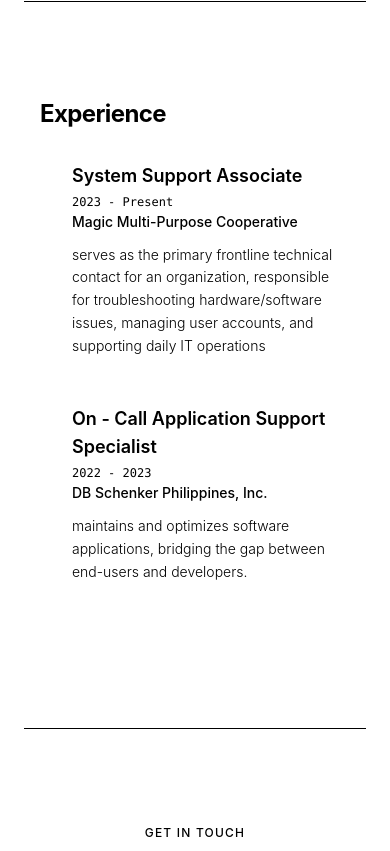
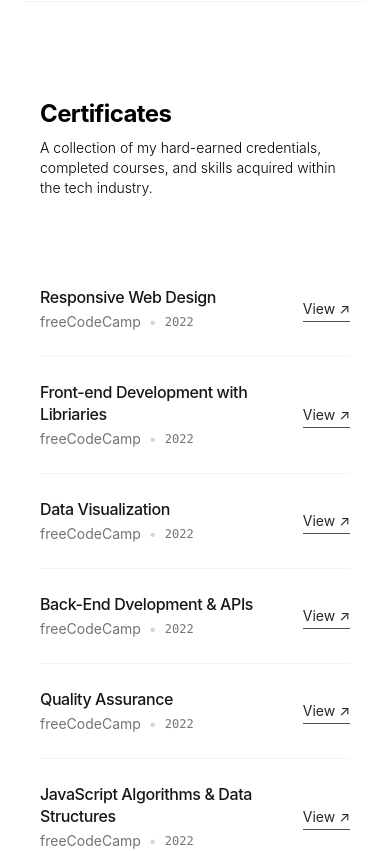
Before and after one commit to Vargas0fficial/personal-portfolio, a React (Vite) app in the folder frontend/: page / in a window 390 px wide. Shown: the part 5120-5971 px from the top of the page. Built offline with nearby package versions, Linux system fonts and the light colour scheme; the HTML template or start-up script is replaced by a standard one.

Commit message:
added certifcate section and added some adjustments

```diff
--- a/frontend/index.html
+++ b/frontend/index.html
@@ -4,7 +4,7 @@
     <meta charset="UTF-8" />
     <link rel="icon" type="image/svg+xml" href="/favicon.ico" />
     <meta name="viewport" content="width=device-width, initial-scale=1.0" />
-    <title>My Portfolio</title>
+    <title>Mark - Portfolio</title>
   </head>
   <body>
     <div id="root"></div>
--- a/frontend/src/App.jsx
+++ b/frontend/src/App.jsx
@@ -5,6 +5,7 @@ const Hero = lazy(() => import('./components/Hero'));
 const About = lazy(() => import('./components/About'));
 const Skills = lazy(() => import('./components/Skills'));
 const Projects = lazy(() => import('./components/Projects'));
+const Certificates = lazy(() => import('./components/Certificates'));
 const Experience = lazy(() => import('./components/Experience'));
 const Contact = lazy(() => import('./components/Contact'));
 
@@ -50,6 +51,7 @@ function App() {
           <About />
           <Skills />
           <Projects />
+          <Certificates />
           <Experience />
           <Contact />
         </main>
--- /dev/null
+++ b/frontend/src/components/Certificates.tsx
@@ -0,0 +1,161 @@
+import React from 'react';
+import { motion } from 'framer-motion';
+
+const Certificates = () => {
+  // Sample data for certificates - replace with actual data as needed:
+  const certificatesList = [
+    {
+      id: 1,
+      title: "Responsive Web Design",
+      issuer: "freeCodeCamp",
+      date: "2022",
+      credentialUrl: "https://www.freecodecamp.org/certification/vargasmark/responsive-web-design",
+    },
+    {
+      id: 2,
+      title: "Front-end Development with Libriaries",
+      issuer: "freeCodeCamp",
+      date: "2022",
+      credentialUrl: "https://www.freecodecamp.org/certification/vargasmark/front-end-development-with-libraries",
+    },
+    {
+      id: 3,
+      title: "Data Visualization",
+      issuer: "freeCodeCamp",
+      date: "2022",
+      credentialUrl: "https://www.freecodecamp.org/certification/vargasmark/data-visualization",
+    },
+    {
+      id: 4,
+      title: "Back-End Dvelopment & APIs",
+      issuer: "freeCodeCamp",
+      date: "2022",
+      credentialUrl: "https://www.freecodecamp.org/certification/vargasmark/back-end-development-and-apis",
+    },
+    {
+      id: 5,
+      title: "Quality Assurance",
+      issuer: "freeCodeCamp",
+      date: "2022",
+      credentialUrl: "https://www.freecodecamp.org/certification/vargasmark/quality-assurance-v7",
+    },
+    {
+      id: 6,
+      title: "JavaScript Algorithms & Data Structures",
+      issuer: "freeCodeCamp",
+      date: "2022",
+      credentialUrl: "https://www.freecodecamp.org/certification/vargasmark/javascript-algorithms-and-data-structures",
+    },
+    {
+      id: 7,
+      title: "Legacy Full-Stack",
+      issuer: "freeCodeCamp",
+      date: "2022",
+      credentialUrl: "https://www.freecodecamp.org/certification/vargasmark/full-stack",
+    },
+    {
+      id: 8,
+      title: "Insights from Data with BigQuery",
+      issuer: "Google Cloud",
+      date: "October 31, 2022",
+      credentialUrl: "https://www.skills.google/public_profiles/c1bdefb3-1d07-498a-bde8-0466efc6d9a4/badges/2794302",
+    },
+    {
+      id: 9,
+      title: "Google Cloud Essentials",
+      issuer: "Google Cloud",
+      date: "October 30, 2022",
+      credentialUrl: "https://www.skills.google/public_profiles/c1bdefb3-1d07-498a-bde8-0466efc6d9a4/badges/2791670",
+    },
+    {
+      id: 10,
+      title: "DevOps Essentials",
+      issuer: "Google Cloud",
+      date: "October 29, 2022",
+      credentialUrl: "https://www.skills.google/public_profiles/c1bdefb3-1d07-498a-bde8-0466efc6d9a4/badges/2788045",
+    }
+  ];
+
+  const containerVariants = {
+    hidden: { opacity: 0 },
+    visible: {
+      opacity: 1,
+      transition: { staggerChildren: 0.04 }
+    }
+  };
+
+  const rowVariants = {
+    hidden: { opacity: 0, y: 10 },
+    visible: {
+      opacity: 1,
+      y: 0,
+      transition: { duration: 0.4, ease: [0.22, 1, 0.36, 1] }
+    }
+  };
+
+  return (
+    <section id="certificates" className="py-24 border-t border-neutral-200/40 dark:border-neutral-800/40 bg-[var(--bg-primary)] transition-colors duration-300">
+      <div className="w-full max-w-7xl mx-auto px-4 sm:px-8 lg:px-16">
+
+        {/* Section Title Heading */}
+        <div className="mb-16">
+          <motion.h2
+            initial={{ opacity: 0, y: 15 }}
+            whileInView={{ opacity: 1, y: 0 }}
+            viewport={{ once: true }}
+            className="text-2xl font-bold tracking-tight text-[var(--text-primary)]"
+          >
+            Certificates<span className="text-[var(--text-primary)]"></span>
+          </motion.h2>
+          <p className="mt-2 text-[var(--text-secondary)] text-sm font-light">
+            A collection of my hard-earned credentials, completed courses, and skills acquired within the tech industry.
+          </p>
+        </div>
+
+        {/*PREMIUM MINIMALIST ROW  */}
+        <motion.div
+          variants={containerVariants}
+          initial="hidden"
+          whileInView="visible"
+          viewport={{ once: true, margin: "-50px" }}
+          className="flex flex-col w-full divide-y divide-neutral-100 dark:divide-neutral-900"
+        >
+          {certificatesList.map((cert) => (
+            <motion.div
+              key={cert.id}
+              variants={rowVariants}
+              className="py-6 flex items-center justify-between gap-6 transition-all duration-200 group"
+            >
+              {/* Left Side: Title and Issuer Stacking */}
+              <div className="flex-1 min-w-0">
+                <h3 className="text-base font-medium text-neutral-900 dark:text-neutral-100 tracking-tight leading-snug break-words">
+                  {cert.title}
+                </h3>
+                <p className="text-sm font-normal text-neutral-500 dark:text-neutral-400 mt-1 flex items-center gap-2">
+                  <span>{cert.issuer}</span>
+                  <span className="text-neutral-300 dark:text-neutral-700">•</span>
+                  <span className="font-mono text-xs">{cert.date}</span>
+                </p>
+              </div>
+
+              {/* Right Side: Direct Link with elegant bottom underline decoration */}
+              <div className="flex-shrink-0">
+                <a
+                  href={cert.credentialUrl}
+                  target="_blank"
+                  rel="noopener noreferrer"
+                  className="inline-flex items-center text-sm font-normal text-neutral-800 dark:text-neutral-200 border-b border-neutral-800/80 dark:border-neutral-200/80 pb-0.5 hover:opacity-60 transition-opacity cursor-pointer whitespace-nowrap"
+                >
+                  View ↗
+                </a>
+              </div>
+            </motion.div>
+          ))}
+        </motion.div>
+
+      </div>
+    </section>
+  );
+};
+
+export default Certificates;
--- a/frontend/src/components/Navbar.jsx
+++ b/frontend/src/components/Navbar.jsx
@@ -4,7 +4,9 @@ import { FiSun, FiMoon, FiPlus } from 'react-icons/fi';
 
 const Navbar = ({ darkMode, setDarkMode }) => {
   const [isOpen, setIsOpen] = useState(false);
-  const menuItems = ['Home', 'About', 'Stack', 'Projects', 'Experience', 'Contact'];
+
+  // 🌟 ISINAWSAW ANG 'Certificates' SA ARRAY MO GAR!
+  const menuItems = ['Home', 'About', 'Stack', 'Projects', 'Certificates', 'Experience', 'Contact'];
 
   const menuVariants = {
     hidden: { opacity: 0, y: -10, scale: 0.95 },
@@ -69,13 +71,14 @@ const Navbar = ({ darkMode, setDarkMode }) => {
                   <FiPlus size={18} />
                 </motion.button>
               ) : (
+                /* 🌟 PINAGANDA ANG CAPSULE CONTAINER PARA SA DARK/LIGHT MODE GAR */
                 <motion.div
                   key="centered-menu"
                   variants={menuVariants}
                   initial="hidden"
                   animate="visible"
                   exit="exit"
-                  className="flex items-center gap-1 pointer-events-auto py-1 px-2"
+                  className="flex items-center gap-1 pointer-events-auto py-1 px-4 bg-white/60 dark:bg-black/30 backdrop-blur-md rounded-full border border-neutral-200/40 dark:border-neutral-800/20 shadow-sm transition-all duration-300"
                 >
                   {menuItems.map((item) => (
                     <motion.a
```
